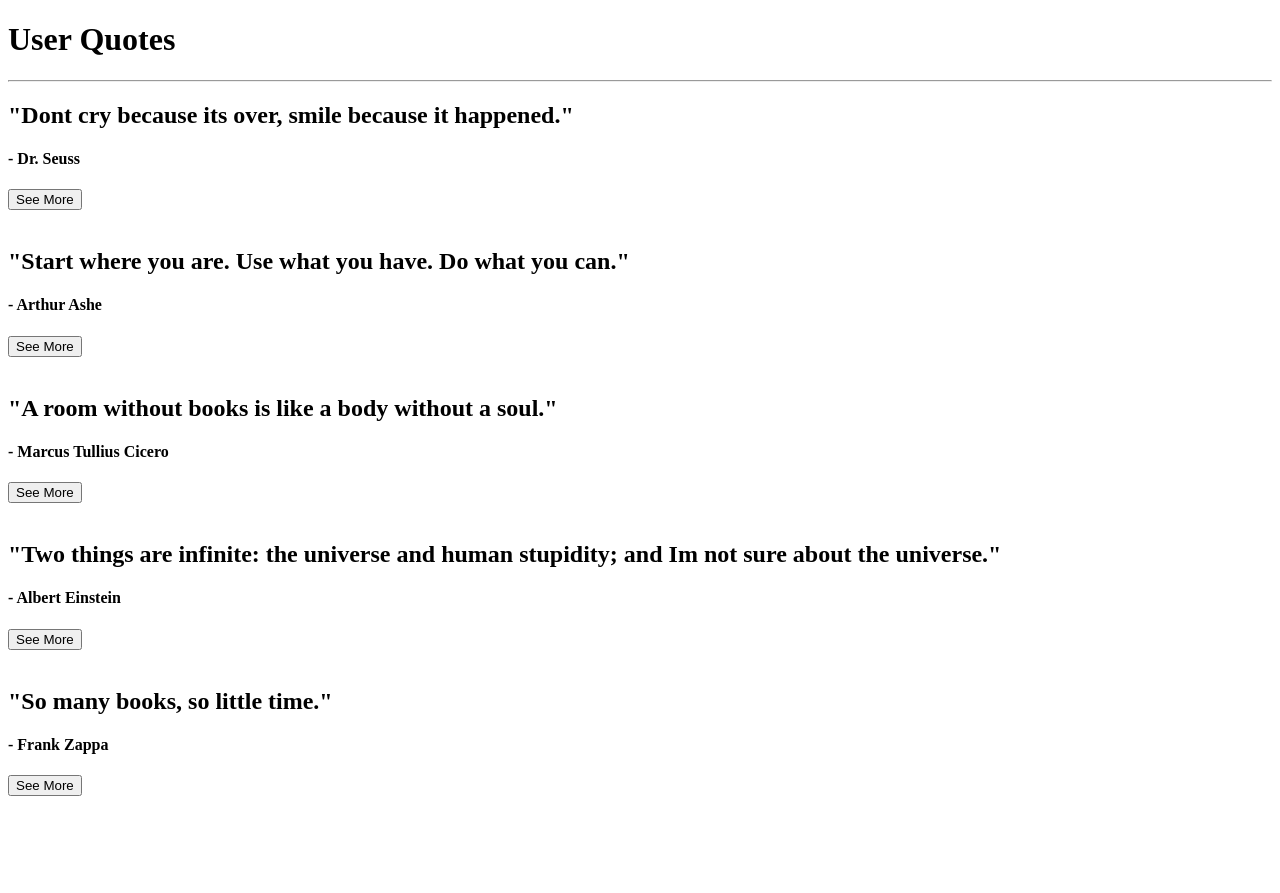
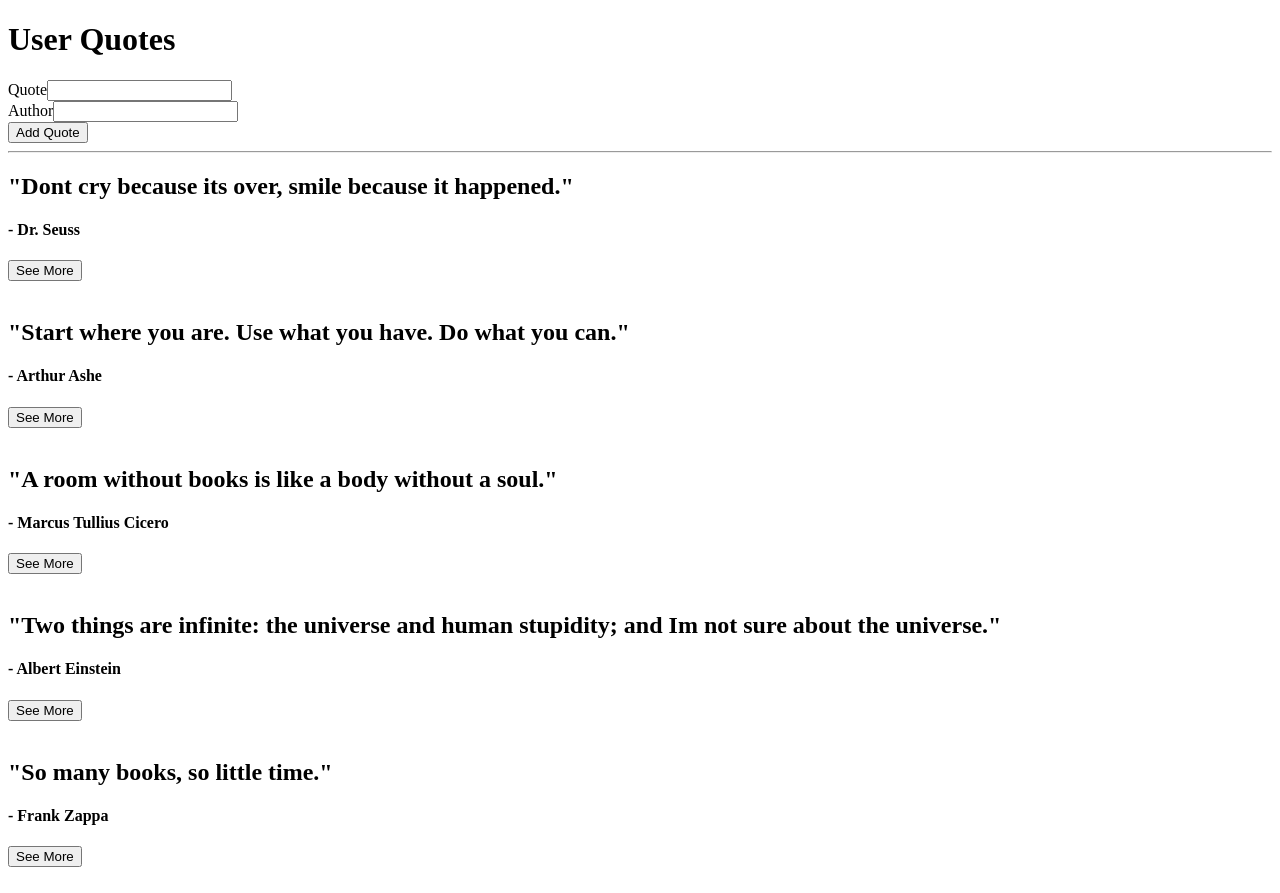
Before and after one commit to Chris-karanja/quo-tes, an Angular app: page / in a window 1280 px wide. Before the commit the page ends 822 px from the top, so only its background shows below. Built offline with nearby package versions, Linux system fonts and the light colour scheme.

Commit message:
two way data binding done

```diff
--- a/src/app/app.module.ts
+++ b/src/app/app.module.ts
@@ -1,5 +1,6 @@
 import { BrowserModule } from '@angular/platform-browser';
 import { NgModule } from '@angular/core';
+import {FormsModule} from '@angular/forms';
 
 import { AppRoutingModule } from './app-routing.module';
 import { AppComponent } from './app.component';
@@ -18,6 +19,7 @@ import { QuoteFormComponent } from './quote-form/quote-form.component';
   ],
   imports: [
     BrowserModule,
+    FormsModule,
     AppRoutingModule
   ],
   providers: [],
--- a/src/app/quote-form/quote-form.component.html
+++ b/src/app/quote-form/quote-form.component.html
@@ -1,3 +1,19 @@
-<p>
-  quote-form works!
-</p>
+<div class="container-fluid">
+  <div class="row">
+      <form #quoteForm='ngForm'>
+          <div class="form-group">
+
+              <label for="name">Quote</label>
+              <input type="text" required class="form-control" id="message" [(ngModel)]="newQuote.message" name="message">{{newQuote.message}}
+
+          </div>
+          <div class="form-group">
+
+              <label for="description">Author</label>
+              <input type="text" required class="form-control" id="author">
+
+          </div>
+          <button type="submit" class="btn btn-success btn-lg">Add Quote</button>
+      </form>
+  </div>
+</div>
--- a/src/app/quote-form/quote-form.component.ts
+++ b/src/app/quote-form/quote-form.component.ts
@@ -1,4 +1,5 @@
 import { Component, OnInit } from '@angular/core';
+import {Quote} from '../quotes';
 
 @Component({
   selector: 'app-quote-form',
@@ -7,6 +8,8 @@ import { Component, OnInit } from '@angular/core';
 })
 export class QuoteFormComponent implements OnInit {
 
+  newQuote=new Quote(0,"","",0,0,new Date());
+
   constructor() { }
 
   ngOnInit() {
--- a/src/app/quote/quote.component.html
+++ b/src/app/quote/quote.component.html
@@ -1,4 +1,6 @@
 <h1>User Quotes</h1>
+
+<app-quote-form></app-quote-form>
 
 <hr>
 
```
